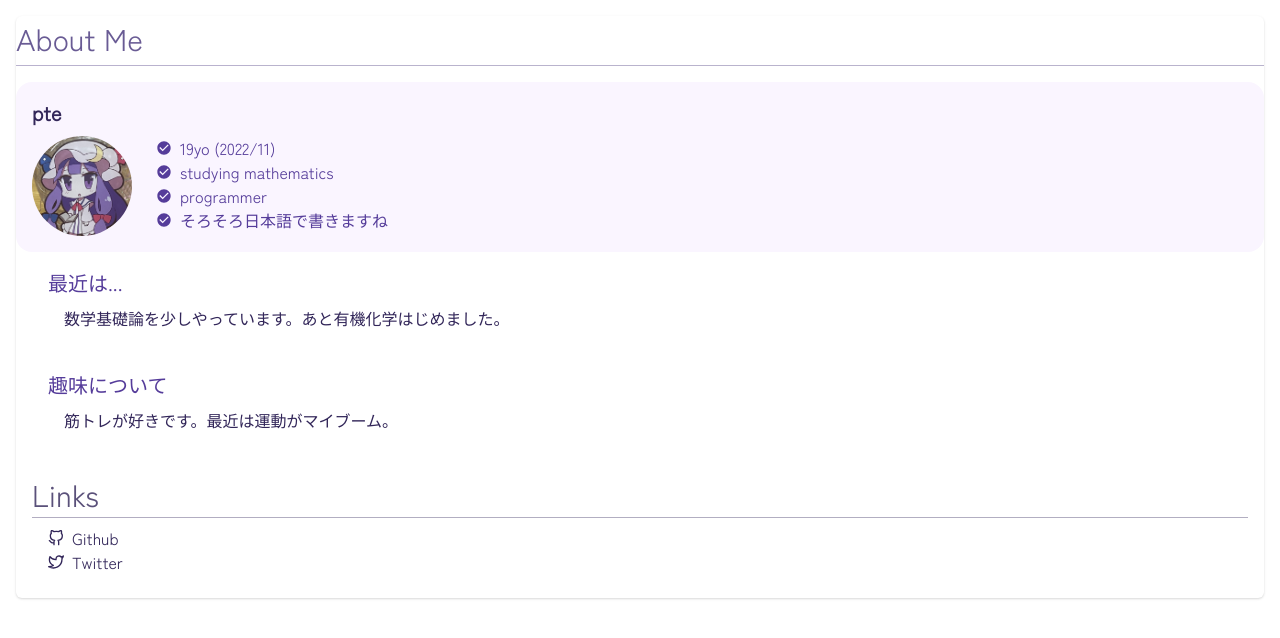
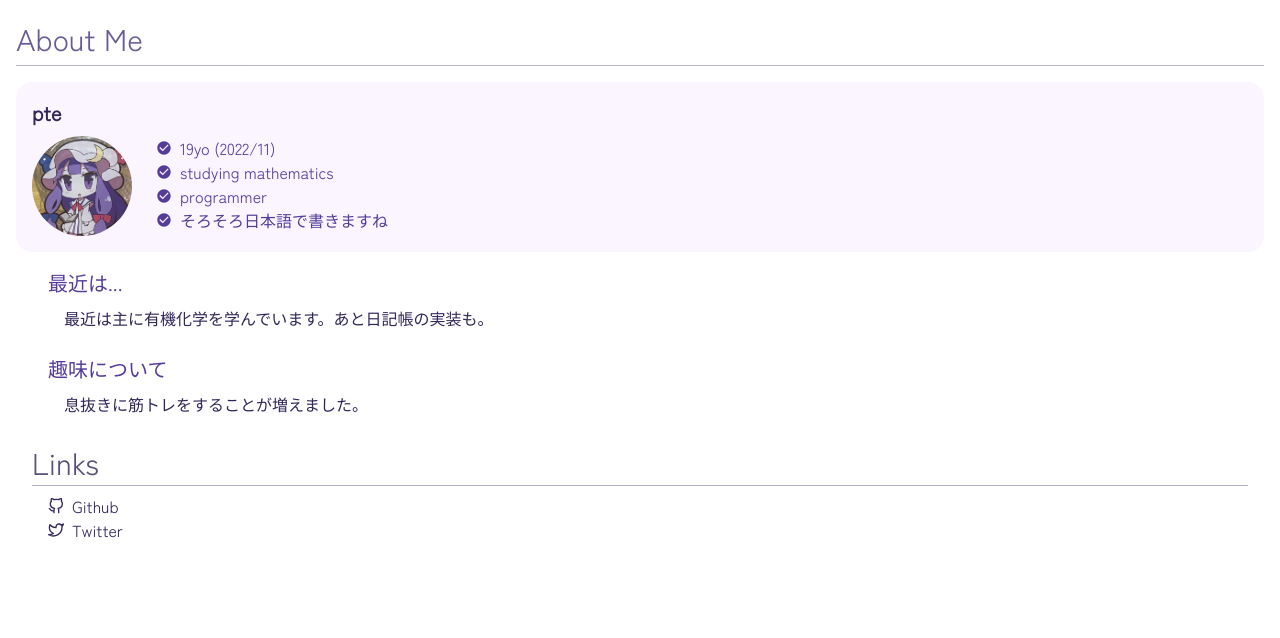
Before and after one commit to veluriy/pte, a Next.js app: page / in a window 1280 px wide. Shown: the top 638 px of the page. Built offline with nearby package versions, Linux system fonts and the light colour scheme.

Commit message:
change contents

```diff
--- a/src/components/pages/top/index.tsx
+++ b/src/components/pages/top/index.tsx
@@ -21,7 +21,7 @@ export const TopPagePresenter: FC = () => {
         <>
             <MyHead title="pteのサイト" />
             {/*<Header />*/}
-            <Card m="16px 16px 0">
+            <Card m="16px 16px 0" boxShadow="none">
                 <Text
                     fontSize="3xl"
                     color={theme.colors.purple[800]}
@@ -39,16 +39,16 @@ export const TopPagePresenter: FC = () => {
                         "そろそろ日本語で書きますね"
                     ]}
                 />
-                <Box my="16px" mx="32px">
+                <Box mt="16px" mx="32px">
                     <Item
                         title="最近は..."
-                        body="数学基礎論を少しやっています。あと有機化学はじめました。"
+                        body="最近は主に有機化学を学んでいます。あと日記帳の実装も。"
                     />
                 </Box>
-                <Box my="16px" mx="32px">
+                <Box mt="16px" mx="32px">
                     <Item
                         title="趣味について"
-                        body="筋トレが好きです。最近は運動がマイブーム。"
+                        body="息抜きに筋トレをすることが増えました。"
                     />
                 </Box>
                 <Box m="16px">
```
